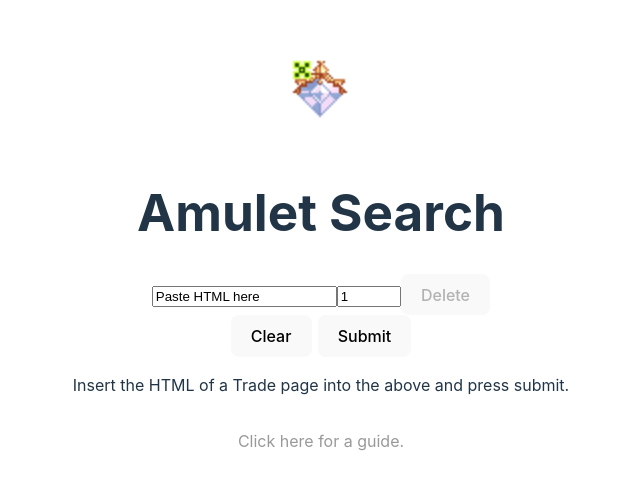
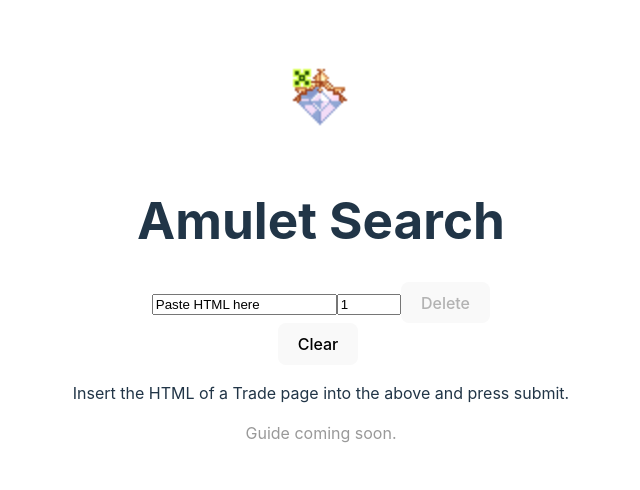
Before and after one commit to landwill/gaia-amulet-search, a React (Vite) app: page /search in a window 1280 px wide. Before the commit this address led to /. Shown: the part 148-638 px from the top of the page, without its empty margins (319-959 px from the left). Built offline with nearby package versions, Linux system fonts and the light colour scheme.

Commit message:
wip: show results on home page; validate amulets on paste

```diff
--- a/src/Home.tsx
+++ b/src/Home.tsx
@@ -1,32 +1,11 @@
 import legendaryDiamondAmulet from '/amuletLegendaryDiamond.png'
 import './App.css'
 import React, { useReducer } from 'react'
-import { useNavigate } from 'react-router-dom'
-import { HtmlDumpInfo, LocationState } from './interfaces.ts'
+import { Amulet, AmuletSummary, DeletePage, HtmlDumpInfo, PageAction, SetPageHtml, SetPageNumber, Stat } from './interfaces.ts'
+import ResultsScreen from './ResultsScreen/ResultsScreen.tsx'
+import { extractAmuletsFromHtml } from './ResultsScreen/utils.ts'
 
-const INITIAL_HTML_DUMPS_STATE = [{ pageHtml: null, pageNumber: 1, deleted: false }]
-
-interface HtmlDumpActionBase {
-  arrayIndex: number
-}
-
-interface SetPageNumber extends HtmlDumpActionBase {
-  pageNumber: number
-}
-
-interface SetPageHtml extends HtmlDumpActionBase {
-  pageHtml: string
-}
-
-interface DeletePage extends HtmlDumpActionBase {
-  deleted: true
-}
-
-interface DeleteDumps {
-  action: 'delete'
-}
-
-type PageAction = SetPageNumber | SetPageHtml | DeletePage | DeleteDumps
+const INITIAL_HTML_DUMPS_STATE: HtmlDumpInfo[] = [{ amuletSummary: null, pageNumber: 1, deleted: false }]
 
 const PageEntry = ({ arrayIndex, dispatcher, isHtmlPopulated = false, initialPageNumber = 1 }: {
   dispatcher: React.Dispatch<PageAction>,
@@ -43,7 +22,6 @@ const PageEntry = ({ arrayIndex, dispatcher, isHtmlPopulated = false, initialPag
              if (isHtmlPopulated) return
              const pasted = e.clipboardData.getData('text/plain')
              dispatcher({ arrayIndex, pageHtml: pasted }) // todo remove page 1
-             console.debug('Pasted!')
            }}
     />
     <input type='number' id='pageNumber' min={1} max={999} defaultValue={initialPageNumber}
@@ -53,7 +31,9 @@ const PageEntry = ({ arrayIndex, dispatcher, isHtmlPopulated = false, initialPag
     <button disabled={!isHtmlPopulated} onClick={e => {
       e.preventDefault()
       dispatcher({ arrayIndex, deleted: true })
-    }}>Delete</button>
+    }}>
+      Delete
+    </button>
   </div>
 }
 
@@ -70,6 +50,26 @@ const isIndexedAction = (action: PageAction): action is SetPageNumber | SetPageH
   return 'arrayIndex' in action
 }
 
+function stringifyStats(stats: Stat[]): string {
+  return stats.map(s => `${s.statName}_${String(s.bonus)}`).join('|')
+}
+
+function summarizeAmulets(amulets: Amulet[]): Map<string, AmuletSummary> {
+  const amuletSummary = new Map<string, AmuletSummary>()
+  for (const amulet of amulets) {
+    const stringifiedStats = stringifyStats(amulet.stats)
+    const key = `${String(amulet.rarity)}_${amulet.shape}_${stringifiedStats}`
+    const existingSummary = amuletSummary.get(key)
+    if (existingSummary != null) {
+      existingSummary.locations.push(amulet.location)
+    } else {
+      amuletSummary.set(key, { rarity: amulet.rarity, shape: amulet.shape, locations: [amulet.location], stats: amulet.stats } satisfies AmuletSummary)
+    }
+  }
+
+  return amuletSummary
+}
+
 const htmlDumpReducer = (state: HtmlDumpInfo[], action: PageAction) => {
   if ('action' in action) {
     return INITIAL_HTML_DUMPS_STATE
@@ -77,14 +77,19 @@ const htmlDumpReducer = (state: HtmlDumpInfo[], action: PageAction) => {
   if (!isIndexedAction(action)) throw new Error('Bug; failed to return despite not being an indexed action.')
 
   const newState = [...state]
-  const { arrayIndex, ...rest } = action
-  newState[arrayIndex] = { ...newState[arrayIndex], ...rest }
+  if ('pageHtml' in action) {
+    const { arrayIndex, pageHtml } = action
+    const amulets = extractAmuletsFromHtml(pageHtml, state[arrayIndex].pageNumber)
+    const amuletSummary = summarizeAmulets(amulets)
+    newState[arrayIndex] = { ...newState[arrayIndex], amuletSummary }
+  } else {
+    const { arrayIndex, ...rest } = action
+    newState[arrayIndex] = { ...newState[arrayIndex], ...rest }
+  }
 
-  console.debug(`(Index: ${arrayIndex.toString()}) Updated field:`, rest)
-
-  if (newState[newState.length - 1].pageHtml != null) {
+  if (newState[newState.length - 1].amuletSummary != null) {
     const maxPageNumber = findFirstMissingPositive(newState.filter(d => !d.deleted).map(d => d.pageNumber))
-    newState.push({ pageNumber: maxPageNumber, pageHtml: null, deleted: false })
+    newState.push({ pageNumber: maxPageNumber, amuletSummary: null, deleted: false })
   }
   return newState
 }
@@ -92,38 +97,31 @@ const htmlDumpReducer = (state: HtmlDumpInfo[], action: PageAction) => {
 function Home() {
   const [htmlDumps, setHtmlDump] = useReducer(htmlDumpReducer, INITIAL_HTML_DUMPS_STATE)
 
-  const navigate = useNavigate()
-
   return (
     <>
       <div>
         <img src={legendaryDiamondAmulet} className='logo' alt='Legendary diamond amulet icon' height='60px' />
       </div>
-      <form style={{ display: 'flex', flexDirection: 'column' }} onSubmit={e => {
-        e.preventDefault()
-        const state: LocationState = { inventory: htmlDumps }
-        navigate('/search', { state })
-        console.log('todo') // todo
-      }}>
+      <div>
         <h1>Amulet Search</h1>
         {
           htmlDumps.map((htmlDumpInfo: HtmlDumpInfo, index: number) =>
-            htmlDumpInfo.deleted ? undefined : <PageEntry key={index} dispatcher={setHtmlDump} arrayIndex={index} isHtmlPopulated={htmlDumpInfo.pageHtml != null} initialPageNumber={htmlDumpInfo.pageNumber} />)
+            htmlDumpInfo.deleted
+              ? undefined
+              : <PageEntry key={index} dispatcher={setHtmlDump} arrayIndex={index} isHtmlPopulated={htmlDumpInfo.amuletSummary != null}
+                           initialPageNumber={htmlDumpInfo.pageNumber} />)
         }
-        {/*<textarea style={{ marginBottom: '1em', height: '100px', resize: 'none' }} value={textAreaText} onChange={e => {setTextAreaText(e.target.value)}} />*/}
         <div>
           <button style={{ marginRight: '6px' }} onClick={() => {setHtmlDump({ action: 'delete' })}}>
             Clear
-          </button>
-          <button type='submit'>
-            Submit
           </button>
         </div>
         <p>
           Insert the HTML of a Trade page into the above and press submit.
         </p>
-        <p style={{ color: '#999', cursor: 'not-allowed', pointerEvents: 'none' }}>Click here for a guide.</p>
-      </form>
+        <p style={{ color: '#999', pointerEvents: 'none' }}>Guide coming soon.</p>
+      </div>
+      <ResultsScreen inventoryHtml={htmlDumps} />
     </>
   )
 }
--- a/src/ResultsScreen/ResultsScreen.tsx
+++ b/src/ResultsScreen/ResultsScreen.tsx
@@ -1,56 +1,8 @@
-import commonCircleAmulet from '/amuletCommonCircle.png'
-import commonDiamondAmulet from '/amuletCommonDiamond.png'
-import commonSquareAmulet from '/amuletCommonSquare.png'
-import legendaryDiamondAmulet from '/amuletLegendaryDiamond.png'
-import legendarySquareAmulet from '/amuletLegendarySquare.png'
-import rareCircleAmulet from '/amuletRareCircle.png'
-import rareDiamondAmulet from '/amuletRareDiamond.png'
-import rareSquareAmulet from '/amuletRareSquare.png'
-import { useEffect } from 'react'
-import { useLocation, useNavigate } from 'react-router-dom'
-import { Amulet, AmuletSummary, AmuletTuple, LocationState, Rarity, Shape, Stat } from '../interfaces.ts'
-import { extractAmuletsFromHtmlDumps } from './utils.ts'
-
-const amuletImageMap: Record<Shape, Record<Rarity, string>> = {
-  Square: {
-    [Rarity.Common]: commonSquareAmulet,
-    [Rarity.Rare]: rareSquareAmulet,
-    [Rarity.Legendary]: legendarySquareAmulet
-  },
-  Circle: {
-    [Rarity.Common]: commonCircleAmulet,
-    [Rarity.Rare]: rareCircleAmulet,
-    [Rarity.Legendary]: 'legendaryCircleAmulet'
-  },
-  Diamond: {
-    [Rarity.Common]: commonDiamondAmulet,
-    [Rarity.Rare]: rareDiamondAmulet,
-    [Rarity.Legendary]: legendaryDiamondAmulet
-  }
-}
+import { AmuletSummary, AmuletTuple, HtmlDumpInfo, Rarity, Shape } from '../interfaces.ts'
+import { amuletImageMap } from './utils.ts'
 
 const AmuletImage = ({ rarity, shape }: { rarity: Rarity, shape: Shape }) => {
   return <img src={amuletImageMap[shape][rarity]} alt={`${Rarity[rarity]} ${shape} amulet`} />
-}
-
-function stringifyStats(stats: Stat[]): string {
-  return stats.map(s => `${s.statName}_${String(s.bonus)}`).join('|')
-}
-
-function summarizeAmulets(amulets: Amulet[]): Map<string, AmuletSummary> {
-  const amuletSummary = new Map<string, AmuletSummary>()
-  for (const amulet of amulets) {
-    const stringifiedStats = stringifyStats(amulet.stats)
-    const key = `${String(amulet.rarity)}_${amulet.shape}_${stringifiedStats}`
-    const existingSummary = amuletSummary.get(key)
-    if (existingSummary != null) {
-      existingSummary.locations.push(amulet.location)
-    } else {
-      amuletSummary.set(key, { rarity: amulet.rarity, shape: amulet.shape, locations: [amulet.location], stats: amulet.stats } satisfies AmuletSummary)
-    }
-  }
-
-  return amuletSummary
 }
 
 const largestStatSumSorter = ([, amuletA]: AmuletTuple, [, amuletB]: AmuletTuple): number => {
@@ -61,24 +13,21 @@ const largestStatSumSorter = ([, amuletA]: AmuletTuple, [, amuletB]: AmuletTuple
   return sumA - sumB
 }
 
-export default function ResultsScreen() {
-  const location = useLocation()
-  const navigate = useNavigate()
-  const state = location.state as LocationState | undefined
-  const inventoryHtml = state?.inventory ?? null
-
-  useEffect(() => {
-    if (inventoryHtml == null || inventoryHtml.length === 0) navigate('/')
-    window.history.replaceState({}, document.title)
-  }, [inventoryHtml, navigate])
-
+export default function ResultsScreen({ inventoryHtml }: { inventoryHtml: HtmlDumpInfo[] | null }) {
   if (inventoryHtml == null || inventoryHtml.length === 0) return <div>No inventory data found.</div>
 
-  const amulets = extractAmuletsFromHtmlDumps(inventoryHtml)
-  const amuletSummary = summarizeAmulets(amulets)
+  const amuletTuples = inventoryHtml.map(dumpInfo => dumpInfo.amuletSummary)
+    .filter((amuletSummary): amuletSummary is NonNullable<typeof amuletSummary> => amuletSummary != null)
+    .flatMap(amuletSummary => Array.from(amuletSummary.entries()))
 
   return <div style={{ display: 'flex', flexDirection: 'row', maxWidth: '1000px', flexWrap: 'wrap' }}>
-    {[...amuletSummary].sort(largestStatSumSorter).reverse().map(([id, amulet]) => {
+    <AmuletGrid amuletTuples={amuletTuples} />
+  </div>
+}
+
+const AmuletGrid = ({ amuletTuples }: { amuletTuples: [string, AmuletSummary][] }) => {
+  return amuletTuples.sort(largestStatSumSorter).reverse()
+    .map(([id, amulet]) => {
       const amuletNameParts = []
       if (amulet.rarity) amuletNameParts.push(Rarity[amulet.rarity])
       amuletNameParts.push(amulet.shape)
@@ -89,18 +38,17 @@ export default function ResultsScreen() {
                   style={{ border: '1px solid black', padding: '12px', margin: '6px', borderRadius: '12px', borderColor: 'lightgrey', width: '160px' }}>
         <AmuletImage rarity={amulet.rarity} shape={amulet.shape} /><br />
         <span style={{ fontWeight: 'bold' }}>{amuletName}</span><br />
-        <div style={{ marginTop: 6, marginBottom: 6}}>
-        {
-          amulet.stats.length
-            ? amulet.stats.map(stat => <span style={{ display: 'inline-block' }}
-                                             key={`${stat.statName}_${String(stat.bonus)}`}>{`+${String(stat.bonus)}% ${stat.statName}`}</span>)
-            : 'Experience vs [...]'
-        }</div>
+        <div style={{ marginTop: 6, marginBottom: 6 }}>
+          {
+            amulet.stats.length
+              ? amulet.stats.map(stat => <span style={{ display: 'inline-block' }}
+                                               key={id}>{`+${String(stat.bonus)}% ${stat.statName}`}</span>)
+              : 'Experience vs [...]'
+          }</div>
         {`Count: ${String(amulet.locations.length)}`}<br />
-        {/*{amulet.locations.slice(0, 5).map(amuletLocation => <ul style={{ marginTop: 6, marginBottom: 6 }} key={amuletLocation.id} onClick={() => {*/}
-        {/*  navigator.clipboard.writeText(amuletLocation.id).catch((r: unknown) => {console.error(r)})*/}
-        {/*}}>...{amuletLocation.id.substring(amuletLocation.id.length - 10)} (Page {amuletLocation.page})</ul>)}*/}
+        {/*{amulet.locations.slice(0, 5).map(amuletLocation => <ul style={{ marginTop: 6, marginBottom: 6 }} key={amuletLocation.id} onClick={() => {
+            navigator.clipboard.writeText(amuletLocation.id).catch((r: unknown) => {console.error(r)})
+          }}>...{amuletLocation.id.substring(amuletLocation.id.length - 10)} (Page {amuletLocation.page})</ul>)}*/}
       </div>
-    })}
-  </div>
+    })
 }
--- a/src/ResultsScreen/utils.ts
+++ b/src/ResultsScreen/utils.ts
@@ -1,4 +1,13 @@
-import { Amulet, HtmlDumpInfo, Rarity, Shape, Stat } from '../interfaces.ts'
+import legendaryDiamondAmulet from '/amuletLegendaryDiamond.png'
+import rareDiamondAmulet from '/amuletRareDiamond.png'
+import commonDiamondAmulet from '/amuletCommonDiamond.png'
+import legendaryCircleAmulet from '/amuletLegendaryCircle.png'
+import rareCircleAmulet from '/amuletRareCircle.png'
+import commonCircleAmulet from '/amuletCommonCircle.png'
+import legendarySquareAmulet from '/amuletLegendarySquare.png'
+import rareSquareAmulet from '/amuletRareSquare.png'
+import commonSquareAmulet from '/amuletCommonSquare.png'
+import { Amulet, Rarity, Shape, Stat } from '../interfaces.ts'
 
 const parser = new DOMParser()
 
@@ -64,7 +73,7 @@ const extractAmuletsFromTab = (tab: Element, pageNumber: number): Amulet[] => {
   return amulets
 }
 
-const extractAmuletsFromHtml = (html: string, pageNumber: number): Amulet[] => {
+export const extractAmuletsFromHtml = (html: string, pageNumber: number): Amulet[] => {
   if (html === '') throw new Error()
   const parsedHtml = parser.parseFromString(html, 'text/html')
   const mainInventories = parsedHtml.getElementsByClassName('main-inventory')
@@ -83,11 +92,20 @@ const extractAmuletsFromHtml = (html: string, pageNumber: number): Amulet[] => {
   return amulets
 }
 
-export function extractAmuletsFromHtmlDumps(inventoryHtml: HtmlDumpInfo[]): Amulet[] {
-  const amulets = []
-  for (const htmlDump of inventoryHtml.filter(d => !d.deleted)) {
-    if (htmlDump.pageHtml == null) continue
-    amulets.push(...extractAmuletsFromHtml(htmlDump.pageHtml, htmlDump.pageNumber))
+export const amuletImageMap: Record<Shape, Record<Rarity, string>> = {
+  Square: {
+    [Rarity.Common]: commonSquareAmulet,
+    [Rarity.Rare]: rareSquareAmulet,
+    [Rarity.Legendary]: legendarySquareAmulet
+  },
+  Circle: {
+    [Rarity.Common]: commonCircleAmulet,
+    [Rarity.Rare]: rareCircleAmulet,
+    [Rarity.Legendary]: legendaryCircleAmulet
+  },
+  Diamond: {
+    [Rarity.Common]: commonDiamondAmulet,
+    [Rarity.Rare]: rareDiamondAmulet,
+    [Rarity.Legendary]: legendaryDiamondAmulet
   }
-  return amulets
 }
--- a/src/main.tsx
+++ b/src/main.tsx
@@ -1,23 +1,11 @@
 import React from 'react'
 import ReactDOM from 'react-dom/client'
-import { createBrowserRouter, RouterProvider } from 'react-router-dom'
 import Home from './Home.tsx'
 import './index.css'
-import ResultsScreen from './ResultsScreen/ResultsScreen.tsx'
-
-const router = createBrowserRouter([
-  {
-    path: '/',
-    element: <Home />
-  }, {
-    path: '/search',
-    element: <ResultsScreen />
-  }
-])
 
 // eslint-disable-next-line @typescript-eslint/no-non-null-assertion
 ReactDOM.createRoot(document.getElementById('root')!).render(
   <React.StrictMode>
-    <RouterProvider router={router} />
+    <Home />
   </React.StrictMode>
 )
```
Also changed, not shown: src/interfaces.ts (+23 -5 lines), public/amuletLegendaryCircle.png (added).
